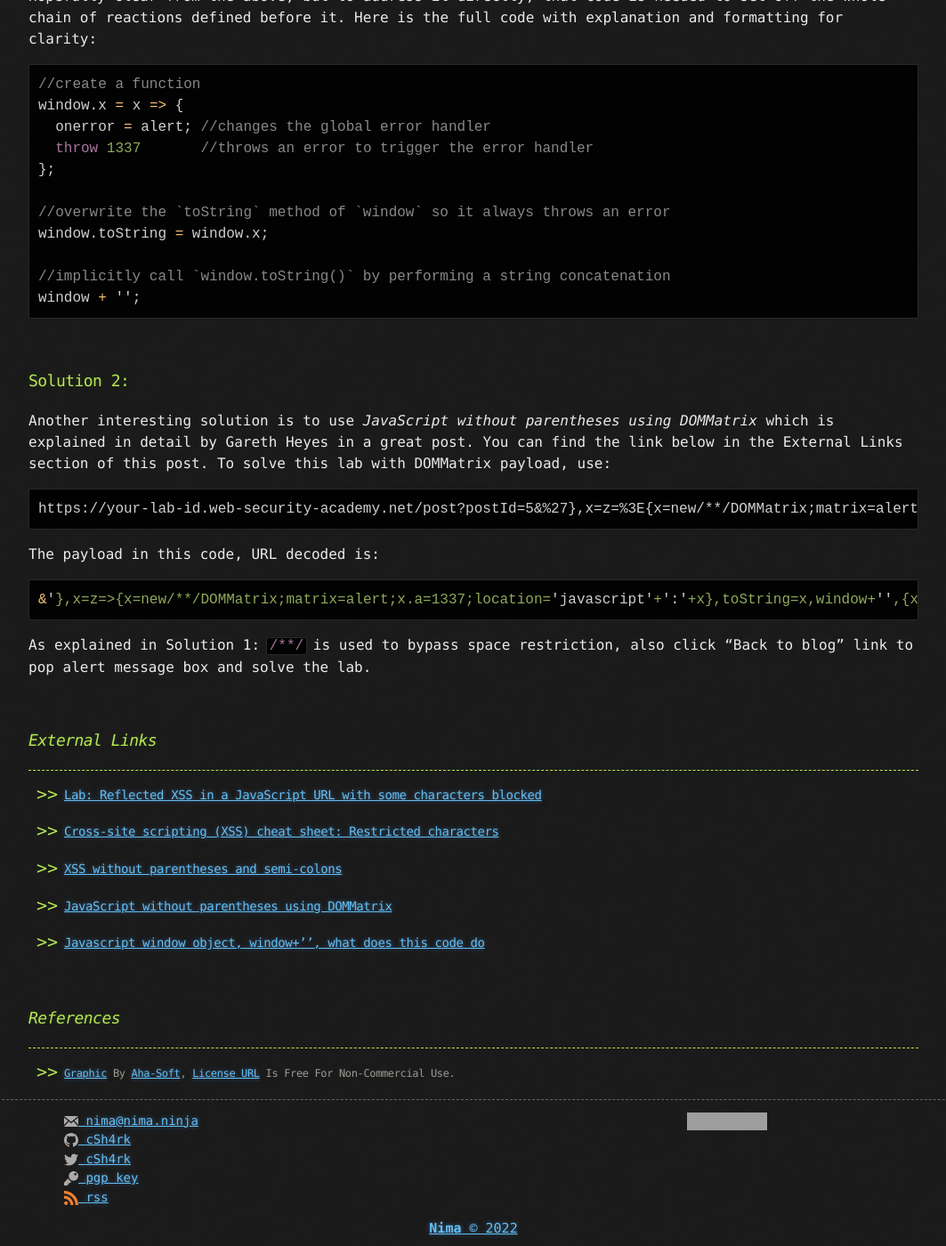
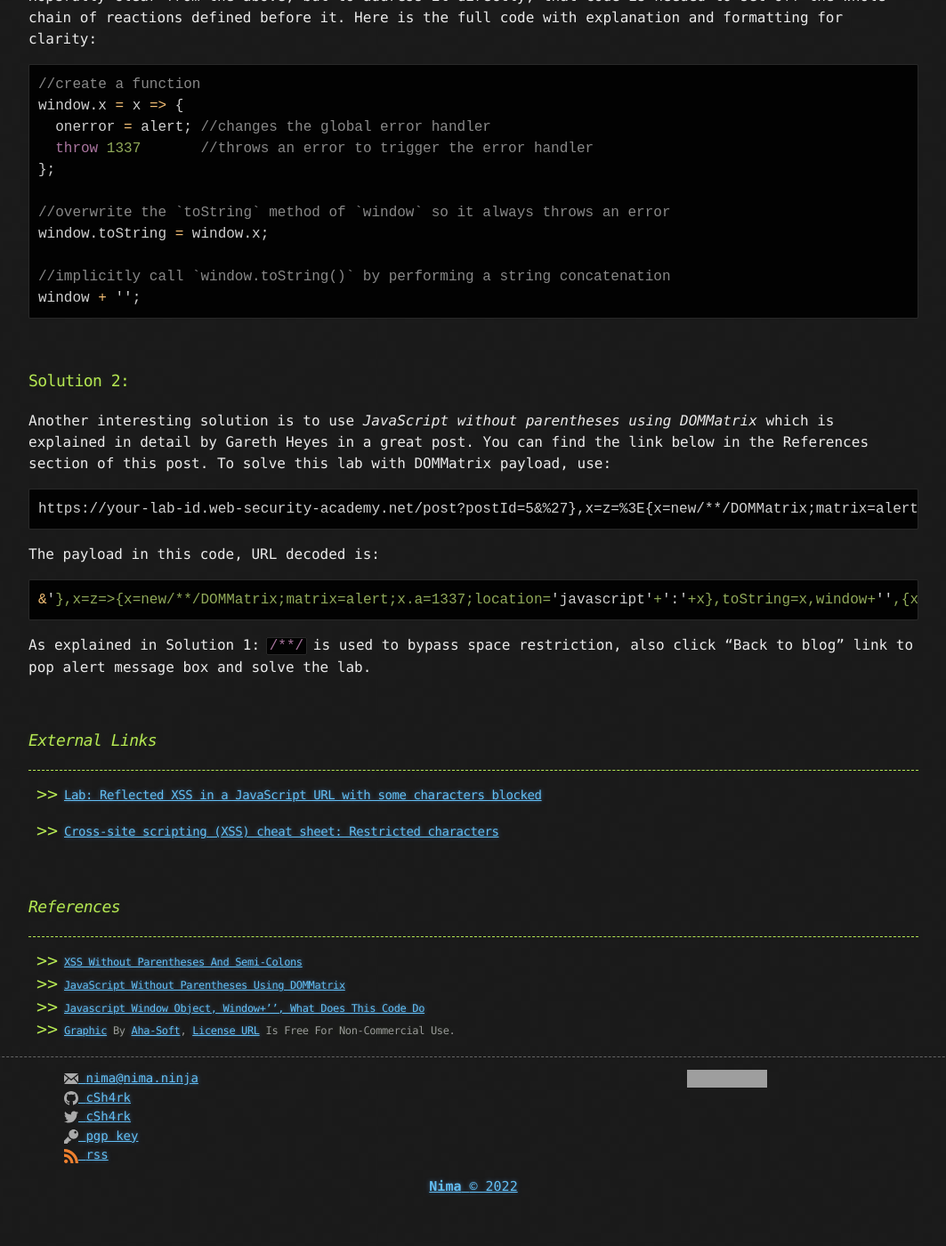
Before and after one commit to CamoCatX/camocatx.github.io, a Jekyll site: the page built from blog/_posts/2022-06-04-reflected-xss-in-a-javascript-url-with-some-characters-blocked.md, in a window 1280 px wide and 1400 px high, scrolled down 3392 px. Shown: the whole window at 89% size, without its empty margins (108-1171 px from the left). Built offline with Jekyll 4.4.1, drawn with Linux system fonts in a browser that asks for light colours; after the commit the page ends 4745 px from its top, so only the background shows below that; grey boxes are pictures that could not be loaded.

Commit message:
Edit blog post

````diff
--- a/blog/_posts/2022-06-04-reflected-xss-in-a-javascript-url-with-some-characters-blocked.md
+++ b/blog/_posts/2022-06-04-reflected-xss-in-a-javascript-url-with-some-characters-blocked.md
@@ -128,7 +128,7 @@ window + '';
 
 <br>
 ### Solution 2:
-Another interesting solution is to use _JavaScript without parentheses using DOMMatrix_ which is explained in detail by Gareth Heyes in a great post. You can find the link below in the External Links section of this post.
+Another interesting solution is to use _JavaScript without parentheses using DOMMatrix_ which is explained in detail by Gareth Heyes in a great post. You can find the link below in the References section of this post.
 To solve this lab with DOMMatrix payload, use:
 
 ```
@@ -149,11 +149,11 @@ As explained in Solution 1: `/**/` is used to bypass space restriction, also cli
 * * *
 * #### [Lab: Reflected XSS in a JavaScript URL with some characters blocked](https://portswigger.net/web-security/cross-site-scripting/contexts/lab-javascript-url-some-characters-blocked)
 * #### [Cross-site scripting (XSS) cheat sheet: Restricted characters](https://portswigger.net/web-security/cross-site-scripting/cheat-sheet#restricted-characters)
-* #### [XSS without parentheses and semi-colons](https://portswigger.net/research/xss-without-parentheses-and-semi-colons)
-* #### [JavaScript without parentheses using DOMMatrix](https://portswigger.net/research/javascript-without-parentheses-using-dommatrix)
-* #### [Javascript window object, window+'', what does this code do](https://stackoverflow.com/questions/64416874/javascript-window-object-window-what-does-this-code-do)
 
 <br>
 ### _References_
 * * *
+* ###### [XSS without parentheses and semi-colons](https://portswigger.net/research/xss-without-parentheses-and-semi-colons)
+* ###### [JavaScript without parentheses using DOMMatrix](https://portswigger.net/research/javascript-without-parentheses-using-dommatrix)
+* ###### [Javascript window object, window+'', what does this code do](https://stackoverflow.com/questions/64416874/javascript-window-object-window-what-does-this-code-do)
 * ###### [Graphic](https://icons.iconarchive.com/icons/aha-soft/food/256/poison-icon.png) by [Aha-Soft](https://iconarchive.com/artist/aha-soft.html), [License URL](https://iconarchive.com/icons/aha-soft/food/license.txt) is Free for non-commercial use.
````
